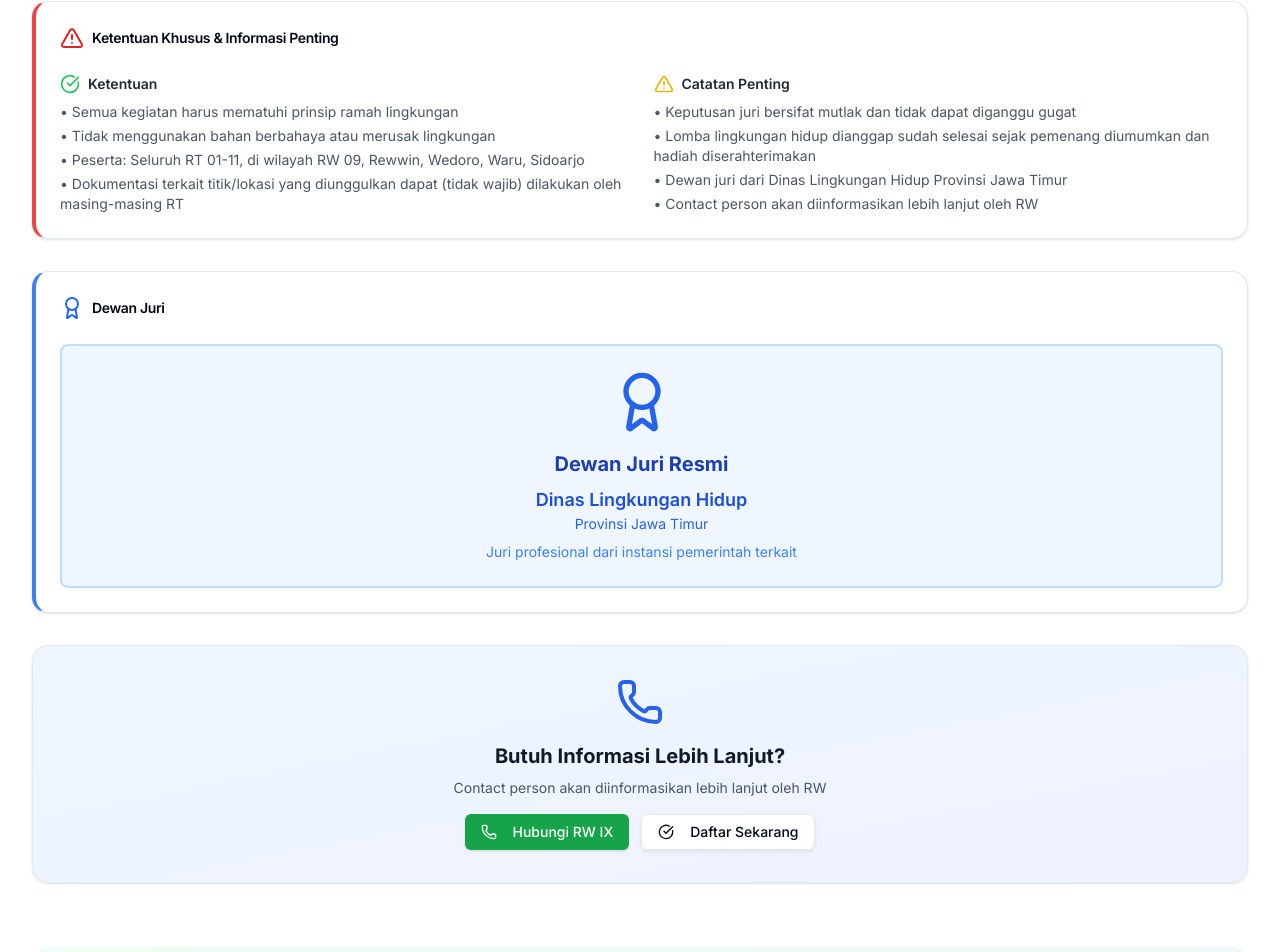
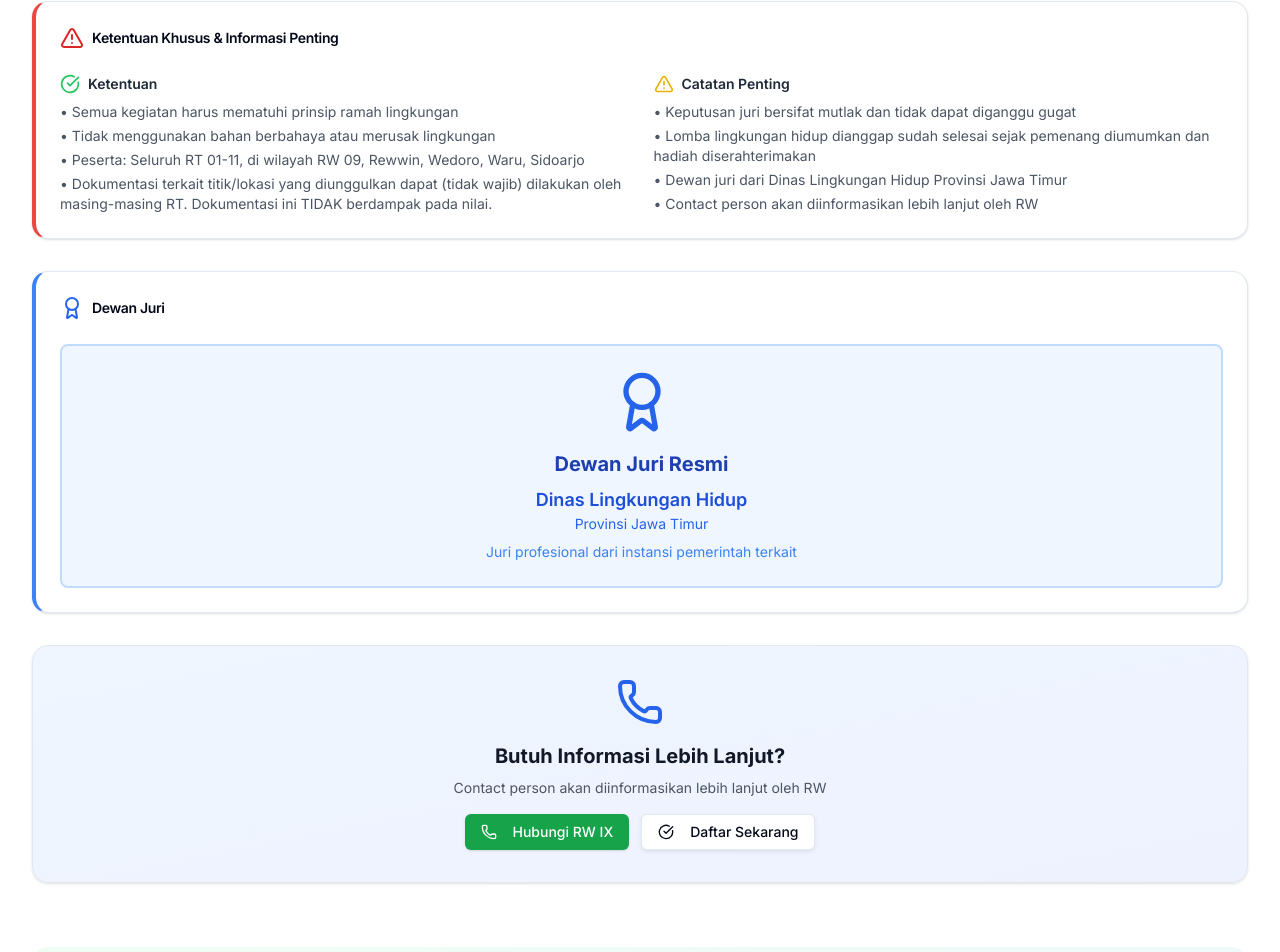
Before and after one commit to guntarion/rw9-17an2025, a Next.js app: page /lomba in a window 1280 px wide. Shown: the part 3019-3971 px from the top of the page. Built offline with nearby package versions, Linux system fonts and the light colour scheme.

Commit message:
update dampak pada nilai

```diff
--- a/src/components/lomba/LombaLingkungan.tsx
+++ b/src/components/lomba/LombaLingkungan.tsx
@@ -323,7 +323,7 @@ export default function LombaLingkungan() {
                 <li>• Semua kegiatan harus mematuhi prinsip ramah lingkungan</li>
                 <li>• Tidak menggunakan bahan berbahaya atau merusak lingkungan</li>
                 <li>• Peserta: Seluruh RT 01-11, di wilayah RW 09, Rewwin, Wedoro, Waru, Sidoarjo</li>
-                <li>• Dokumentasi terkait titik/lokasi yang diunggulkan dapat (tidak wajib) dilakukan oleh masing-masing RT</li>
+                <li>• Dokumentasi terkait titik/lokasi yang diunggulkan dapat (tidak wajib) dilakukan oleh masing-masing RT. Dokumentasi ini TIDAK berdampak pada nilai.</li>
               </ul>
             </div>
             <div>
```
